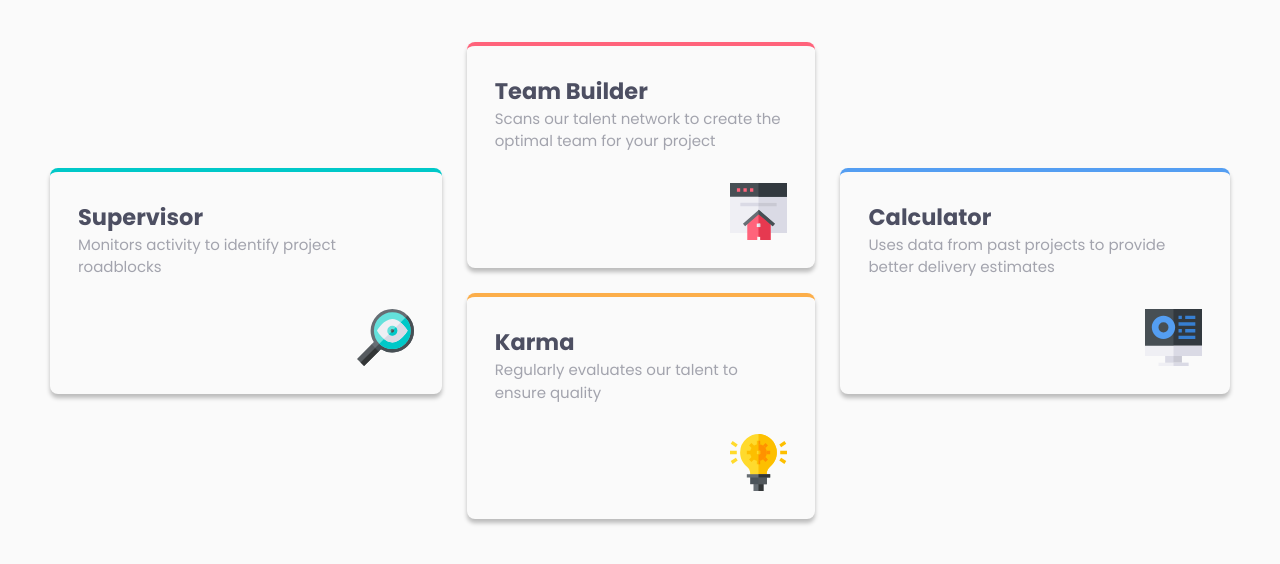
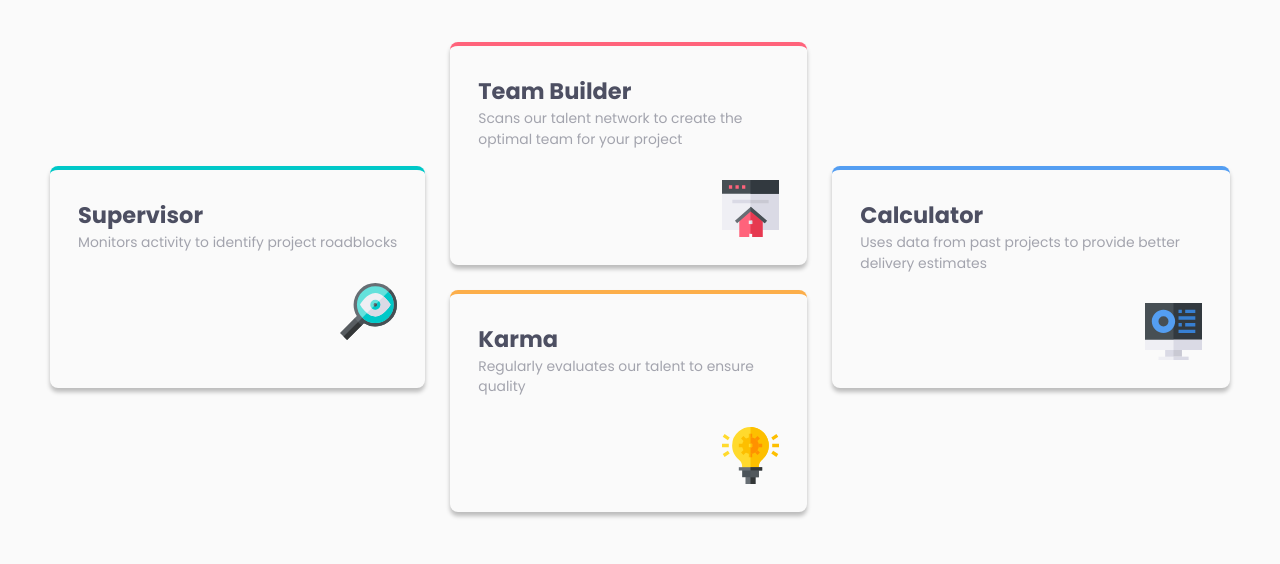
Before and after one commit to fvdumaa/four-card-feature, a plain HTML site: page index.html in a window 1280 px wide. Shown: the part 232-796 px from the top of the page. Drawn offline with Linux system fonts and the light colour scheme.

```diff
--- a/style.css
+++ b/style.css
@@ -98,6 +98,7 @@
 
   article p {
     line-height: 1.5;
+    font-size: .867rem;
   }
 
 article h2 {
@@ -121,9 +122,7 @@ article h2 {
 
   }
 
-
- /* Small devices (landscape phones, 576px and up) */
- @media screen and (min-width: 576px)  {
+ @media screen and (min-width: 900px)  {
 
     h1, h1 + span {
         font-size: 2.4rem;
@@ -141,4 +140,5 @@ article h2 {
     article:nth-of-type(3) { grid-area: karma;}
     article:nth-of-type(4) { grid-area: calculator;}
 
+
  }
```
Also changed, not shown: images/desktop-viiew.png (added), images/mobile-view.png (added), 1 other file.
